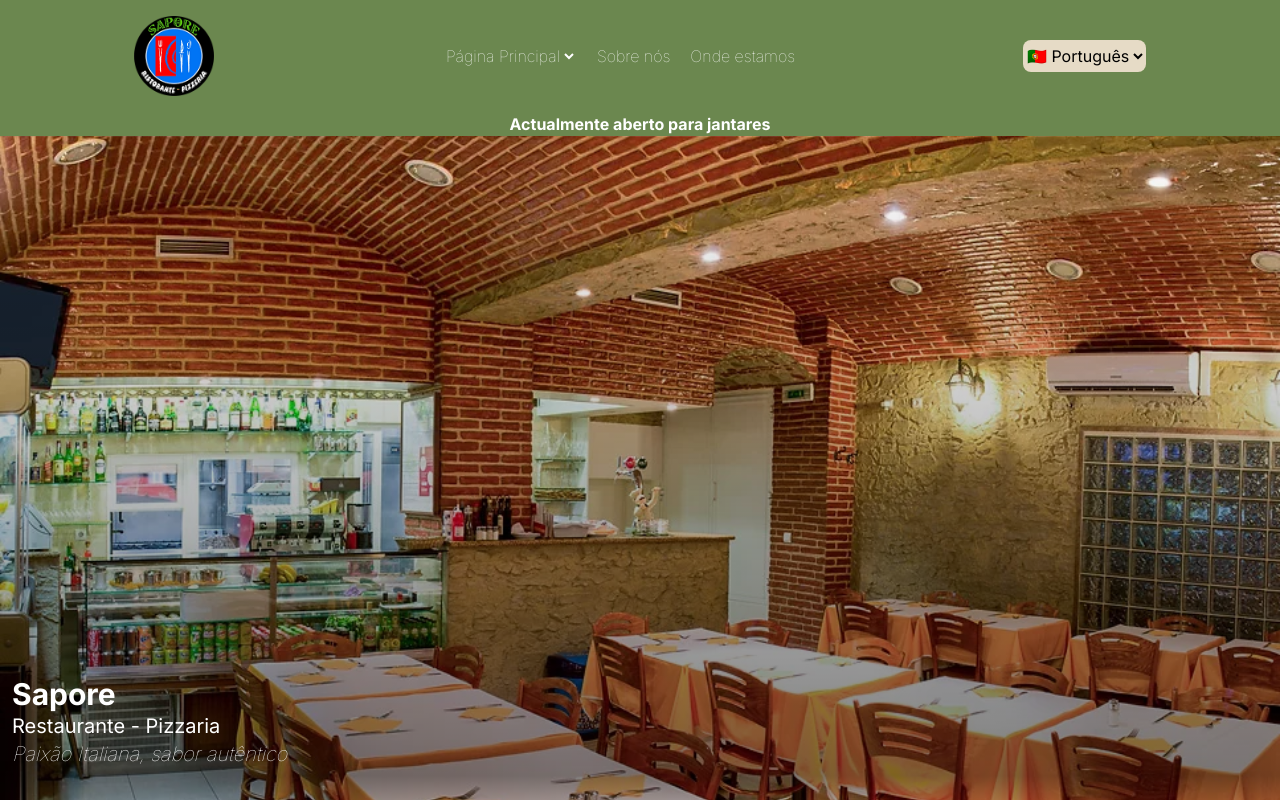
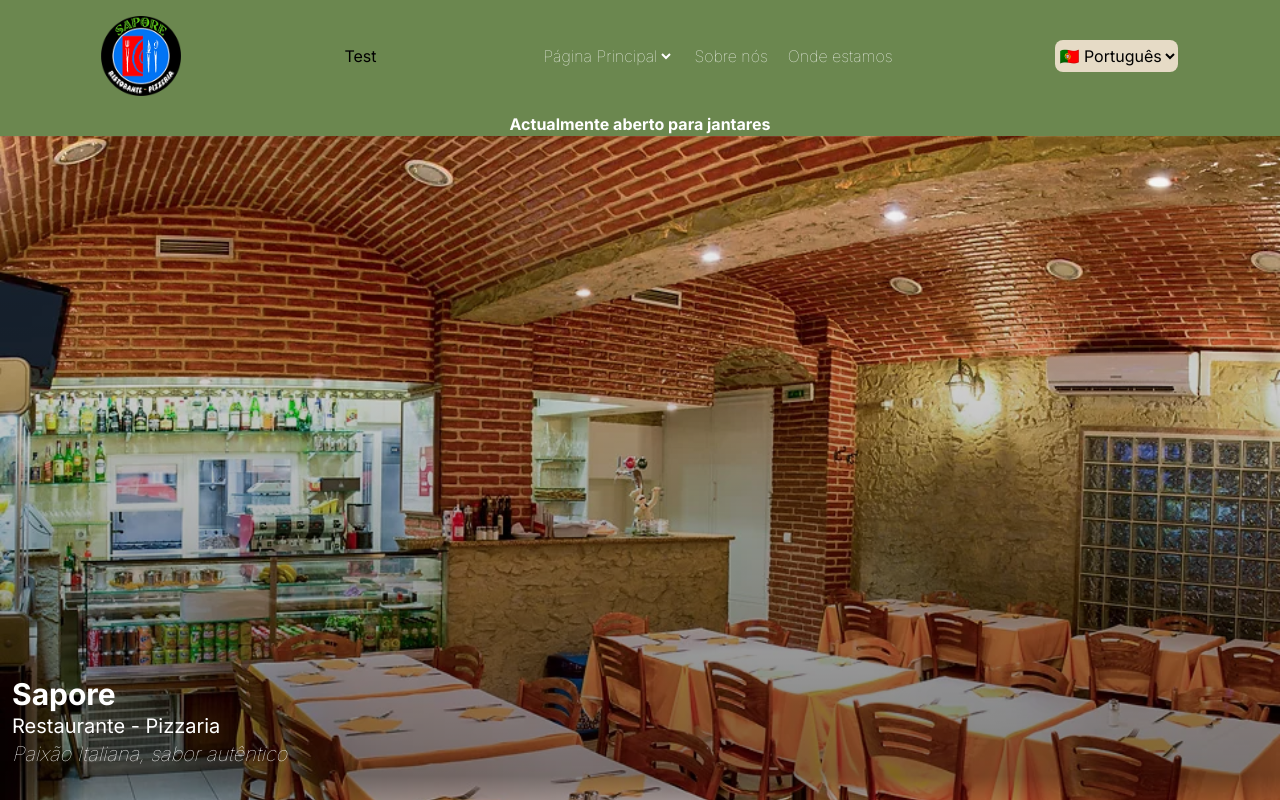
Before and after one commit to danielsbarbara/sapore-website, a Next.js app: page / in a window 1280 px wide. Shown: the top 800 px of the page. Built offline with nearby package versions, Linux system fonts and the light colour scheme.

Commit message:
test image optimization

```diff
--- a/app/components/Header.tsx
+++ b/app/components/Header.tsx
@@ -20,6 +20,7 @@ export const Header: React.FC = () => {
                             className="object-cover" />
                     </Link>
                 </div>
+                    <p>Test</p>
                     <BurguerMenu/>
                 <LanguageSelector />
             </div>
--- a/app/components/PageImage.tsx
+++ b/app/components/PageImage.tsx
@@ -12,6 +12,8 @@ export const PageImage: React.FC<PageImageProps> = ({ imgUrl, description }) =>
         <div className="relative h-60 w-full md:h-96 flex flex-col justify-end items-center">
             <Suspense>
                 <Image
+                    placeholder="blur"
+                    blurDataURL={imgUrl}
                     quality={40}
                     fill
                     src={imgUrl}
```
